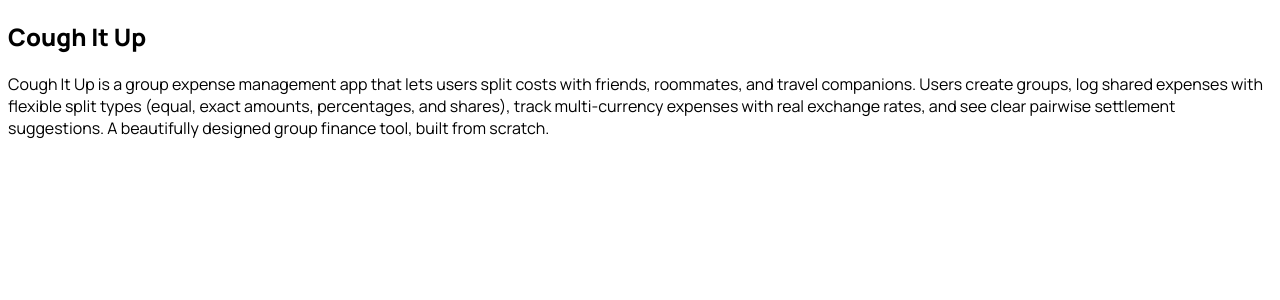
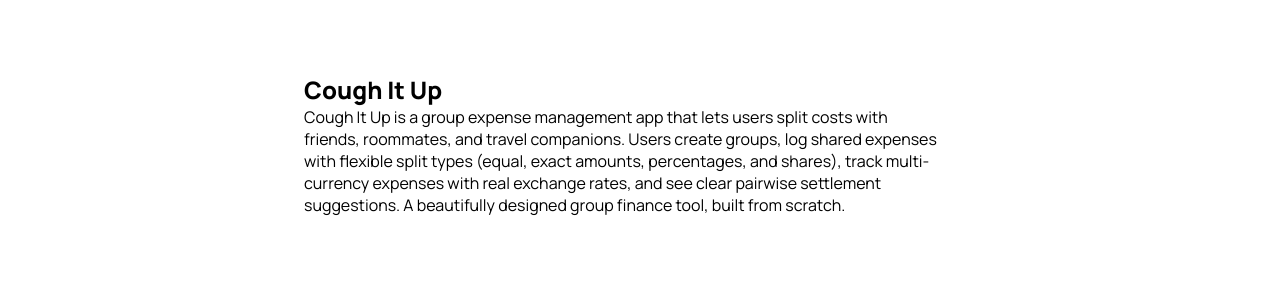
Before and after one commit to jkaps9/expense-splitter, a Next.js app: page / in a window 1280 px wide. Shown: the top 300 px of the page. Built offline with nearby package versions, Linux system fonts and the light colour scheme.

Commit message:
add global styling

```diff
--- a/app/globals.css
+++ b/app/globals.css
@@ -178,24 +178,151 @@
     0 10px 15px -3px rgba(0, 0, 0, 0.5), 0 4px 6px -4px rgba(0, 0, 0, 0.3);
 }
 
+/*~ ~~~~~~~~~~~~~~~~~~~~~~~~~~ ~~>
+<~~           Reset            ~~>
+<~~ ~~~~~~~~~~~~~~~~~~~~~~~~~~ ~*/
+*,
+*::before,
+*::after {
+  box-sizing: border-box;
+}
+
+/* 2. Remove default margin */
+*:not(dialog) {
+  margin: 0;
+}
+
+/* 3. Enable keyword animations */
+@media (prefers-reduced-motion: no-preference) {
+  html {
+    interpolate-size: allow-keywords;
+    overflow-x: hidden;
+  }
+}
+
+body {
+  @include type-body;
+  color: var(--color-body-text);
+  background-color: var(--color-background);
+  /* 5. Improve text rendering */
+  -webkit-font-smoothing: antialiased;
+}
+
+/* 6. Improve media defaults */
+img,
+picture,
+video,
+canvas,
+svg {
+  display: block;
+  height: auto;
+  max-width: 100%;
+}
+
+/* 7. Inherit fonts for form controls */
+input,
+button,
+select,
+textarea {
+  font: inherit;
+}
+
+/* 8. Avoid text overflows */
+p,
+h1,
+h2,
+h3,
+h4,
+h5,
+h6 {
+  overflow-wrap: break-word;
+}
+
+/* 9. Improve line wrapping */
+h1,
+h2,
+h3,
+h4,
+h5,
+h6 {
+  color: var(--color-header-text);
+  text-wrap: balance;
+}
+
+p {
+  text-wrap: pretty;
+}
+
+/*
+  10. Create a root stacking context
+*/
+#root,
+#__next {
+  isolation: isolate;
+}
+
+/*
+  11. My own items
+*/
+html {
+  scroll-behavior: smooth;
+}
+
+a {
+  color: inherit;
+  text-decoration: none;
+}
+
+ul,
+ol {
+  list-style: none;
+  padding: 0;
+}
+
+button {
+  cursor: pointer;
+  font-family: inherit;
+  border: none;
+  background: none;
+}
+
+p {
+  max-width: 65ch;
+}
+
+/*~ ~~~~~~~~~~~~~~~~~~~~~~~~~~ ~~>
+<~~        Global Styles       ~~>
+<~~ ~~~~~~~~~~~~~~~~~~~~~~~~~~ ~*/
+
 body {
   font-family: var(--font-sans);
   font-weight: 400;
 }
 
 h1,
-h2,
-h3 {
+h2 {
   font-weight: 800;
 }
 
+h3,
 h4,
 h5,
 h6 {
   font-weight: 700;
 }
 
-/* UTILITIES */
+section {
+  padding-block: clamp(var(--space-8), 0.9437rem + 4.507vw, var(--space-20));
+}
+
+/*~ ~~~~~~~~~~~~~~~~~~~~~~~~~~ ~~>
+<~~          UTILITIES         ~~>
+<~~ ~~~~~~~~~~~~~~~~~~~~~~~~~~ ~*/
+.container {
+  margin-inline: auto;
+  max-width: var(--content-max-width);
+  width: 100%;
+}
 
 .amount-text {
   font-family: var(--font-mono);
```
